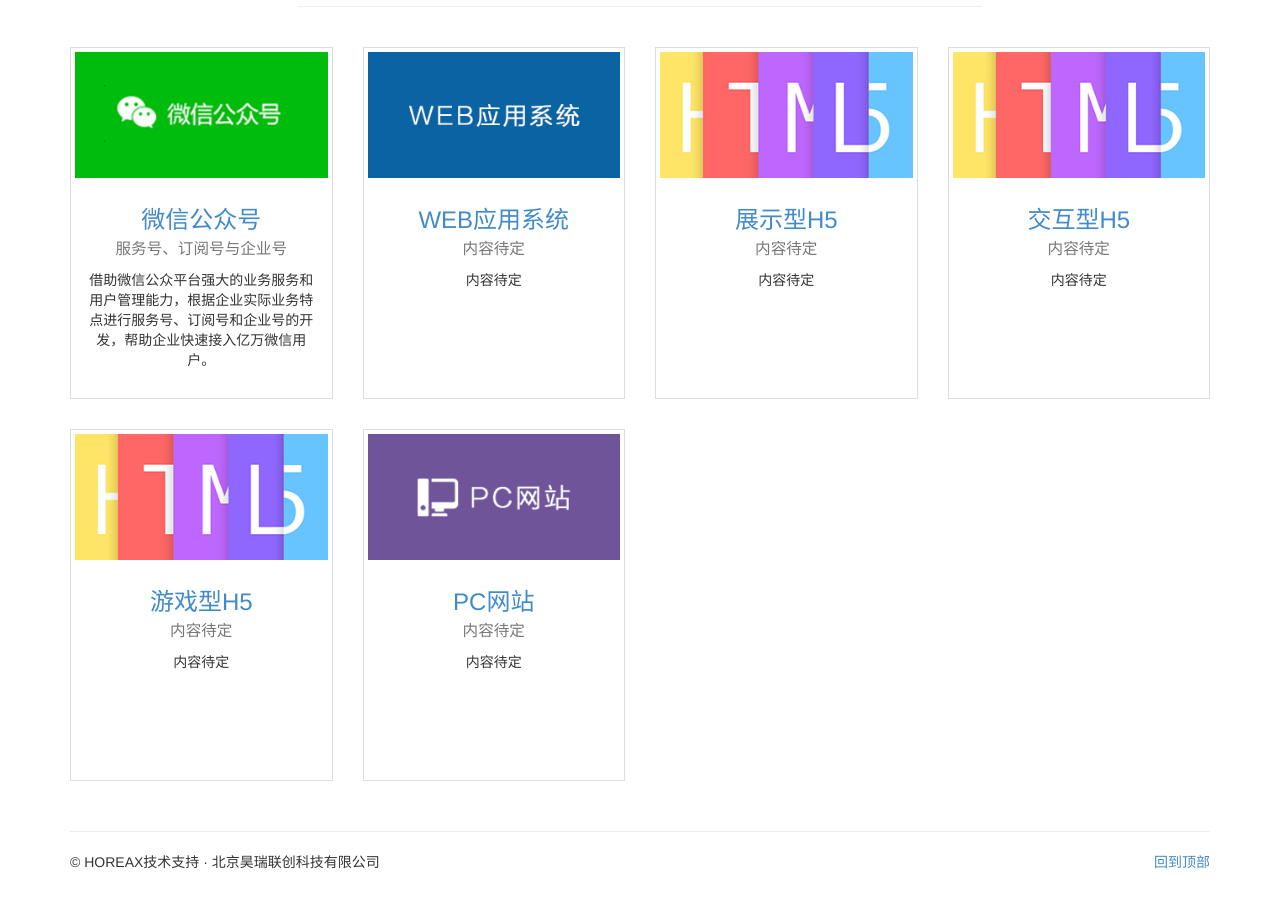
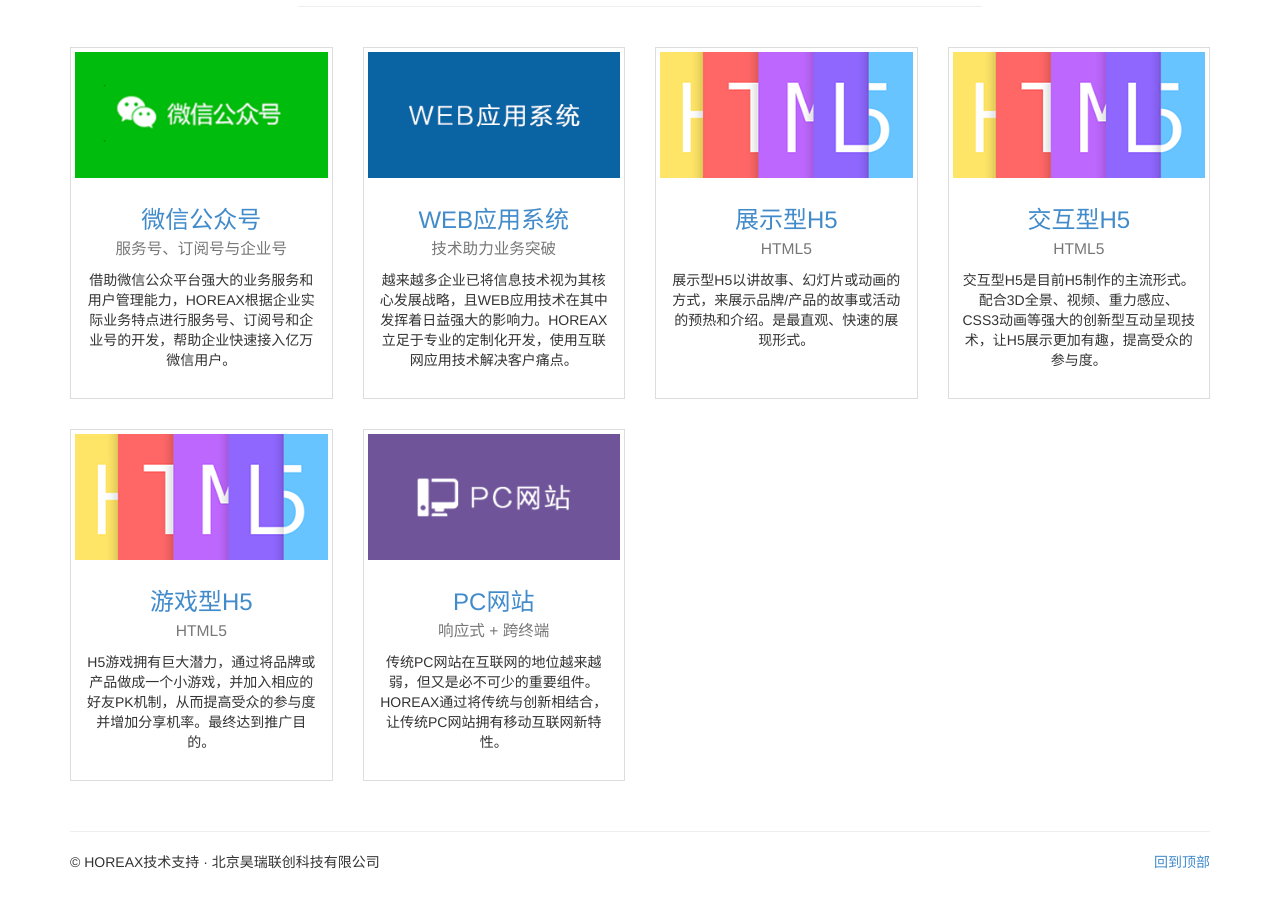
Before and after one commit to 18201179005/Project, a PHP site: the page made by application/views/home/index.php in a window 1280 px wide. Shown: the part 532-1434 px from the top of the page. Run offline with PHP 8.4, Linux system fonts and the light colour scheme; the template is opened without the code that fills it, so the values that code supplies are empty; some libraries are stand-ins or nearby versions.

Commit message:
完成首页制作
编写剩余分类文案

```diff
--- a/application/views/home/index.php
+++ b/application/views/home/index.php
@@ -97,7 +97,7 @@
                         <a href="#" title="微信公众号" target="_blank">微信公众号<br><small>服务号、订阅号与企业号</small></a>
                     </h3>
                     <p>
-                        借助微信公众平台强大的业务服务和用户管理能力，根据企业实际业务特点进行服务号、订阅号和企业号的开发，帮助企业快速接入亿万微信用户。
+                        借助微信公众平台强大的业务服务和用户管理能力，HOREAX根据企业实际业务特点进行服务号、订阅号和企业号的开发，帮助企业快速接入亿万微信用户。
                     </p>
                 </div>
             </div>
@@ -108,10 +108,10 @@
                 <a href="#" title="WEB应用系统" target="_blank"><img class="lazy" src="<?=$this->config->base_url()?>public/images/web_app.png" alt="WEB应用系统" width="300" height="150"></a>
                 <div class="caption">
                     <h3>
-                        <a href="#" title="WEB应用系统" target="_blank">WEB应用系统<br><small>内容待定</small></a>
+                        <a href="#" title="WEB应用系统" target="_blank">WEB应用系统<br><small>技术助力业务突破</small></a>
                     </h3>
                     <p>
-                        内容待定
+                        越来越多企业已将信息技术视为其核心发展战略，且WEB应用技术在其中发挥着日益强大的影响力。HOREAX立足于专业的定制化开发，使用互联网应用技术解决客户痛点。
                     </p>
                 </div>
             </div>
@@ -122,10 +122,10 @@
                 <a href="#" title="展示型H5" target="_blank"><img class="lazy" src="<?=$this->config->base_url()?>public/images/html5.png" alt="展示型H5" width="300" height="150"></a>
                 <div class="caption">
                     <h3>
-                        <a href="#" title="展示型H5" target="_blank">展示型H5<br><small>内容待定</small></a>
+                        <a href="#" title="展示型H5" target="_blank">展示型H5<br><small>HTML5</small></a>
                     </h3>
                     <p>
-                        内容待定
+                        展示型H5以讲故事、幻灯片或动画的方式，来展示品牌/产品的故事或活动的预热和介绍。是最直观、快速的展现形式。
                     </p>
                 </div>
             </div>
@@ -136,10 +136,10 @@
                 <a href="#" title="交互型H5" target="_blank" ><img class="lazy" src="<?=$this->config->base_url()?>public/images/html5.png" alt="交互型H5" width="300" height="150"></a>
                 <div class="caption">
                     <h3>
-                        <a href="#" title="交互型H5" target="_blank">交互型H5<br><small>内容待定</small></a>
+                        <a href="#" title="交互型H5" target="_blank">交互型H5<br><small>HTML5</small></a>
                     </h3>
                     <p>
-                        内容待定
+                        交互型H5是目前H5制作的主流形式。配合3D全景、视频、重力感应、CSS3动画等强大的创新型互动呈现技术，让H5展示更加有趣，提高受众的参与度。
                     </p>
                 </div>
             </div>
@@ -150,10 +150,10 @@
                 <a href="#" title="游戏型H5" target="_blank"><img class="lazy" src="<?=$this->config->base_url()?>public/images/html5.png" alt="游戏型H5" width="300" height="150"></a>
                 <div class="caption">
                     <h3>
-                        <a href="#" title="游戏型H5" target="_blank">游戏型H5<br><small>内容待定</small></a>
+                        <a href="#" title="游戏型H5" target="_blank">游戏型H5<br><small>HTML5</small></a>
                     </h3>
                     <p>
-                        内容待定
+                        H5游戏拥有巨大潜力，通过将品牌或产品做成一个小游戏，并加入相应的好友PK机制，从而提高受众的参与度并增加分享机率。最终达到推广目的。
                     </p>
                 </div>
             </div>
@@ -164,10 +164,10 @@
                 <a href="#" title="PC网站" target="_blank"><img class="lazy" src="<?=$this->config->base_url()?>public/images/pc_website.png" alt="PC网站" width="300" height="150"></a>
                 <div class="caption">
                     <h3>
-                        <a href="#" title="PC网站" target="_blank">PC网站<br><small>内容待定</small></a>
+                        <a href="#" title="PC网站" target="_blank">PC网站<br><small>响应式 + 跨终端</small></a>
                     </h3>
                     <p>
-                        内容待定
+                        传统PC网站在互联网的地位越来越弱，但又是必不可少的重要组件。HOREAX通过将传统与创新相结合，让传统PC网站拥有移动互联网新特性。
                     </p>
                 </div>
             </div>
```
